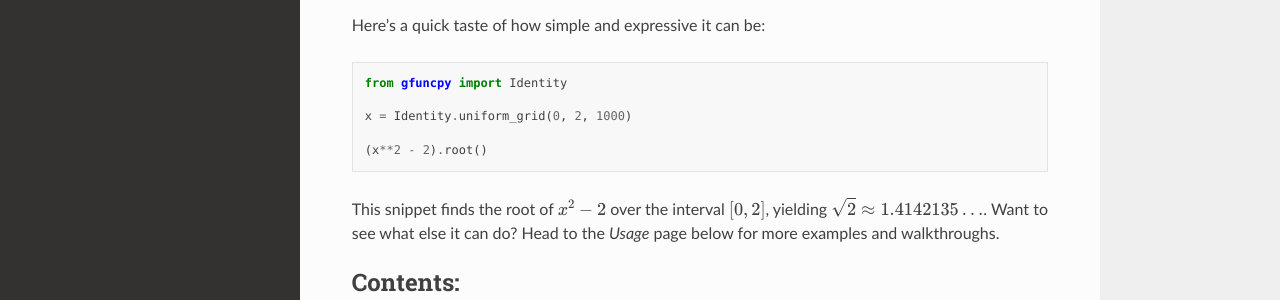
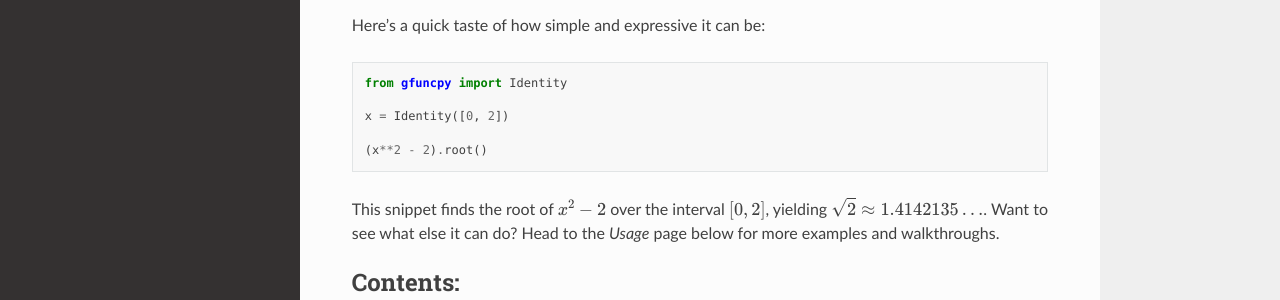
Before and after one commit to beginnerSC/gfuncpy, a Sphinx documentation site: the page built from docs/source/index.rst, in a window 1280 px wide and 928 px high. Shown: the part 242-542 px from the top of the window. Built offline with Sphinx 7.4.7 and the Read the Docs theme 3.1.0, drawn with Linux system fonts in a browser that asks for light colours.

Commit message:
docs updated with new Identity.__init__

```diff
--- a/docs/source/index.rst
+++ b/docs/source/index.rst
@@ -15,7 +15,7 @@ Here's a quick taste of how simple and expressive it can be:
 
     from gfuncpy import Identity
 
-    x = Identity.uniform_grid(0, 2, 1000)
+    x = Identity([0, 2])
 
     (x**2 - 2).root()
 
```
Also changed, not shown: README.md (+1 -1 lines), docs/source/usage.ipynb.
